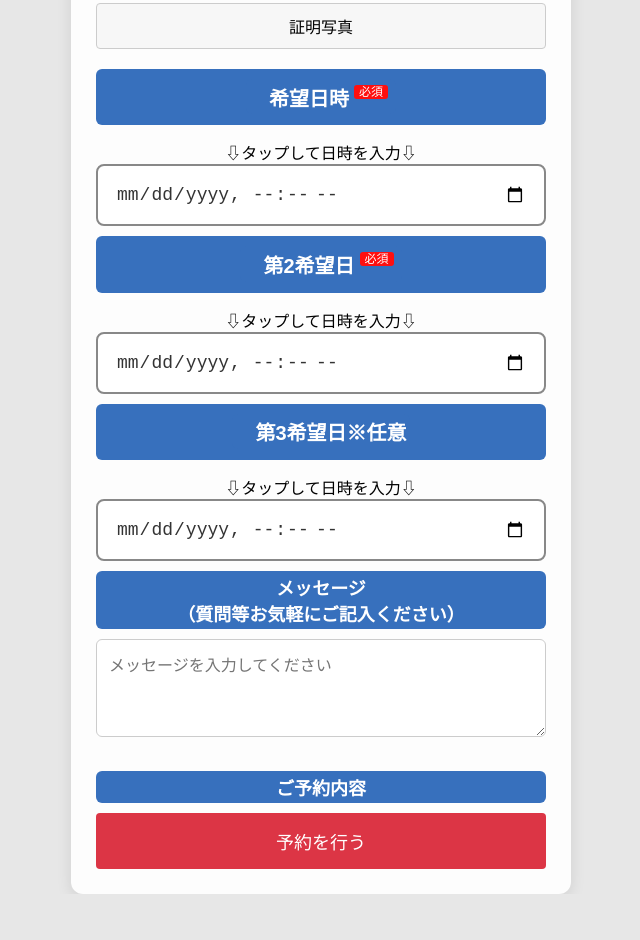
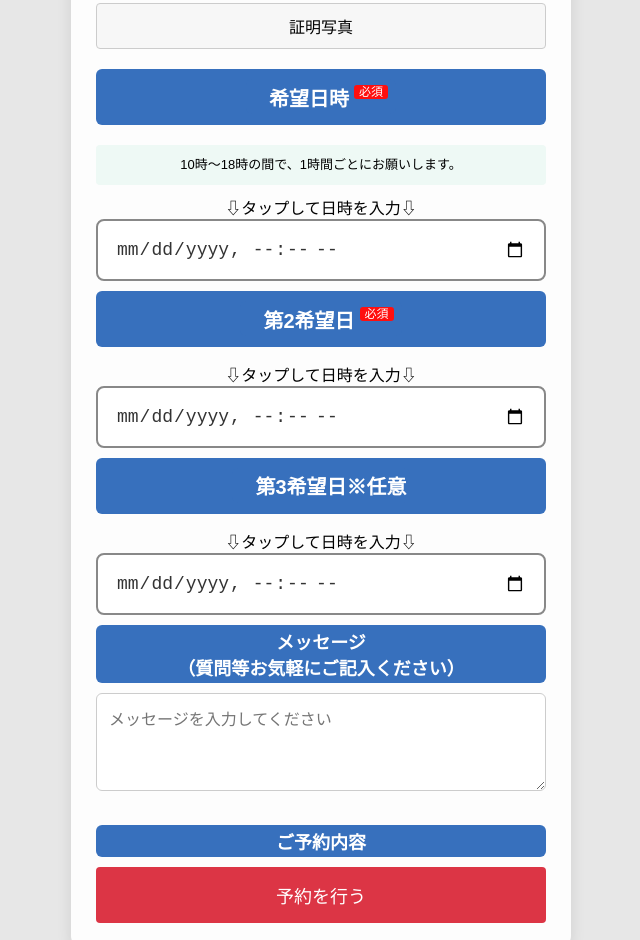
Before and after one commit to officialline0101/yosidafoto-Yoyakufomu, a plain HTML site: page index.html in a window 1280 px wide. Shown: the part 1288-2228 px from the top of the page, without its empty margins (319-959 px from the left). Before the commit the page ends 2182 px from the top, so only its background shows below. Drawn offline with Linux system fonts and the light colour scheme; a script that the page names is missing.

Commit message:
Update index.html

```diff
--- a/index.html
+++ b/index.html
@@ -862,7 +862,7 @@
         <div class="highlight-background">
             <div class="kibounitizi">希望日時<span class="required">必須</span></div>
         </div>
-
+        <div class="info-text">10時～18時の間で、1時間ごとにお願いします。</div>
         <!-- カスタム placeholder 表示用 -->
         <div class="datetime-wrapper" style="text-align: center;">
             <span class="placeholder" id="placeholder1">⇩タップして日時を入力⇩</span>
```
